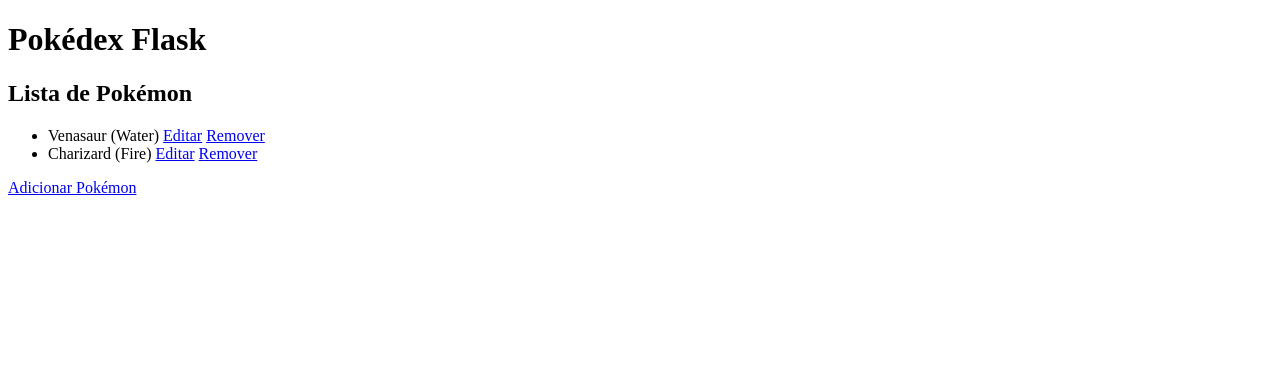
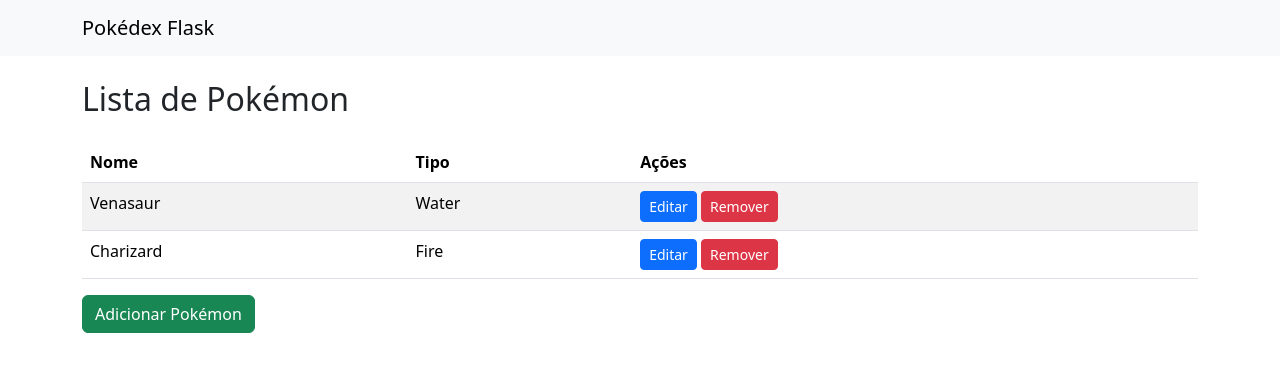
Before and after one commit to minatogawa/pokedex-flask, a Flask app: page / in a window 1280 px wide. Shown: the top 372 px of the page. Run offline with Flask 3, Linux system fonts and the light colour scheme.

Commit message:
Adicionado Bootstrap aos templates

```diff
--- a/templates/base.html
+++ b/templates/base.html
@@ -4,9 +4,19 @@
     <meta charset="UTF-8">
     <meta name="viewport" content="width=device-width, initial-scale=1.0">
     <title>Pokédex Flask</title>
+    <!-- Adicione o CSS do Bootstrap -->
+    <link href="https://cdn.jsdelivr.net/npm/bootstrap@5.3.0-alpha1/dist/css/bootstrap.min.css" rel="stylesheet">
 </head>
 <body>
-    <h1>Pokédex Flask</h1>
-    {% block content %}{% endblock %}
+    <nav class="navbar navbar-expand-lg navbar-light bg-light">
+        <div class="container">
+            <a class="navbar-brand" href="{{ url_for('index') }}">Pokédex Flask</a>
+        </div>
+    </nav>
+    <div class="container mt-4">
+        {% block content %}{% endblock %}
+    </div>
+    <!-- Adicione o JavaScript do Bootstrap (opcional, mas necessário para alguns componentes) -->
+    <script src="https://cdn.jsdelivr.net/npm/bootstrap@5.3.0-alpha1/dist/js/bootstrap.bundle.min.js"></script>
 </body>
 </html>
--- a/templates/index.html
+++ b/templates/index.html
@@ -1,15 +1,27 @@
 {% extends 'base.html' %}
 
 {% block content %}
-    <h2>Lista de Pokémon</h2>
-    <ul>
-    {% for pokemon in pokemons %}
-        <li>
-            {{ pokemon.nome }} ({{ pokemon.tipo }})
-            <a href="{{ url_for('editar', id=pokemon.id) }}">Editar</a>
-            <a href="{{ url_for('remover', id=pokemon.id) }}">Remover</a>
-        </li>
-    {% endfor %}
-    </ul>
-    <a href="{{ url_for('adicionar') }}">Adicionar Pokémon</a>
+    <h2 class="mb-4">Lista de Pokémon</h2>
+    <table class="table table-striped">
+        <thead>
+            <tr>
+                <th>Nome</th>
+                <th>Tipo</th>
+                <th>Ações</th>
+            </tr>
+        </thead>
+        <tbody>
+        {% for pokemon in pokemons %}
+            <tr>
+                <td>{{ pokemon.nome }}</td>
+                <td>{{ pokemon.tipo }}</td>
+                <td>
+                    <a href="{{ url_for('editar', id=pokemon.id) }}" class="btn btn-sm btn-primary">Editar</a>
+                    <a href="{{ url_for('remover', id=pokemon.id) }}" class="btn btn-sm btn-danger" onclick="return confirm('Tem certeza que deseja remover este Pokémon?')">Remover</a>
+                </td>
+            </tr>
+        {% endfor %}
+        </tbody>
+    </table>
+    <a href="{{ url_for('adicionar') }}" class="btn btn-success">Adicionar Pokémon</a>
 {% endblock %}
```
Also changed, not shown: templates/adicionar.html (+11 -9 lines), templates/editar.html (+11 -9 lines).
